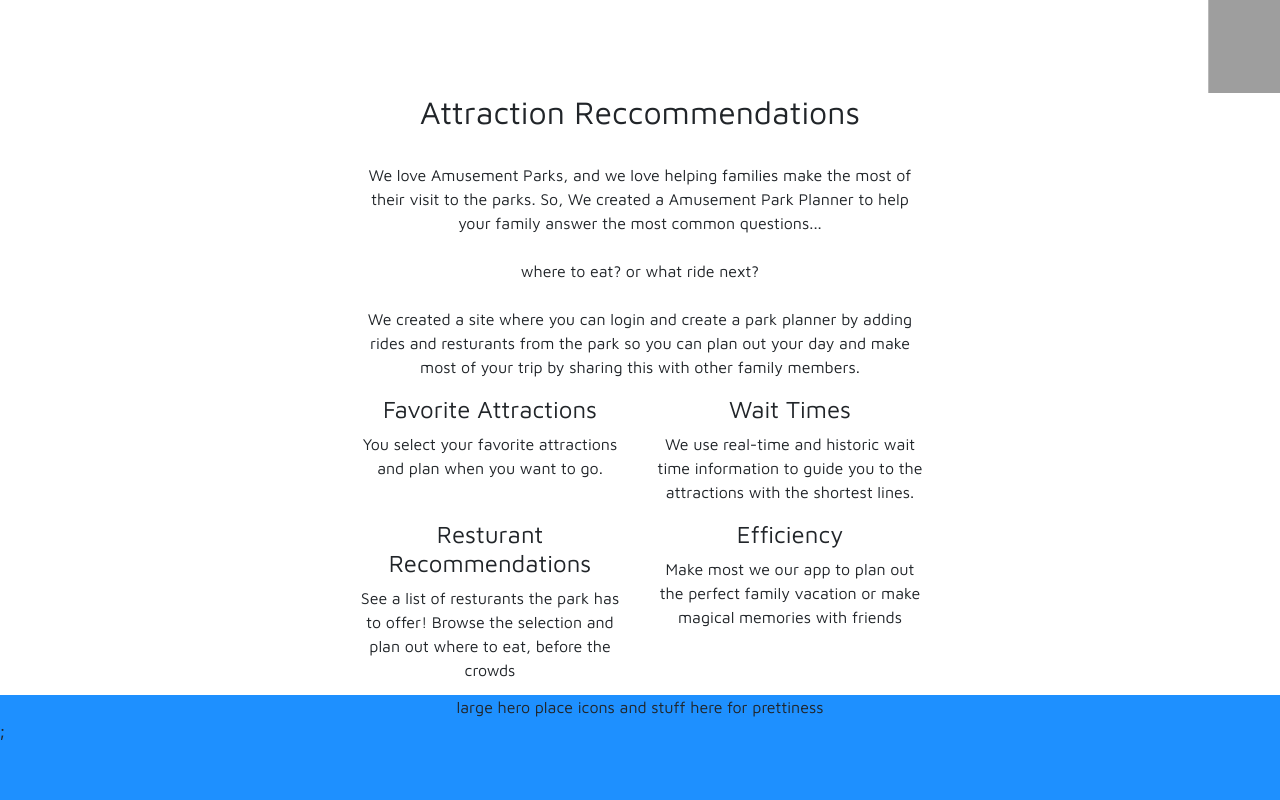
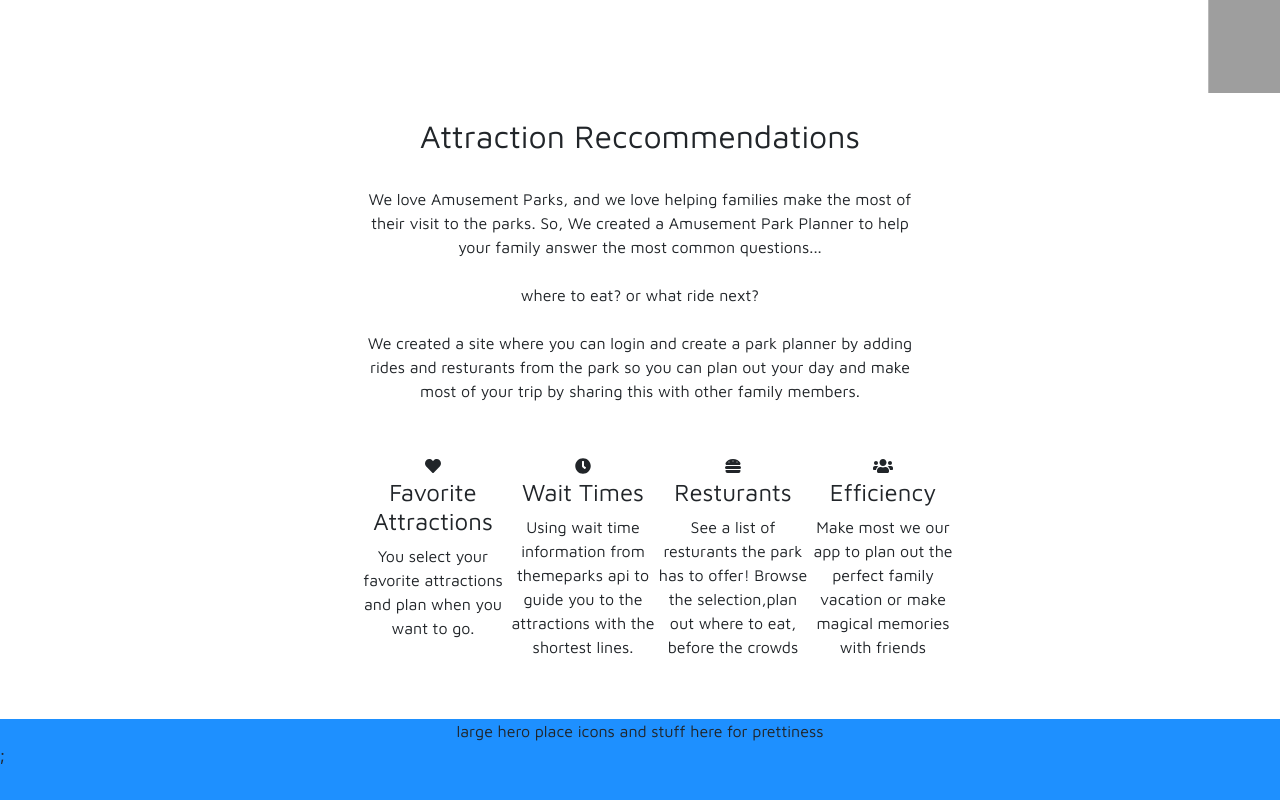
Before and after one commit to Aradford7/react-frontendDisney, a React (Create React App) app: page / in a window 1280 px wide. Shown: the part 942-1742 px from the top of the page. Built offline with nearby package versions, Linux system fonts and the light colour scheme; grey boxes are pictures that could not be loaded.

Commit message:
icons and descript on home

```diff
--- a/package.json
+++ b/package.json
@@ -3,6 +3,9 @@
   "version": "0.1.0",
   "private": true,
   "dependencies": {
+    "@fortawesome/fontawesome-svg-core": "^1.2.18",
+    "@fortawesome/free-solid-svg-icons": "^5.8.2",
+    "@fortawesome/react-fontawesome": "^0.1.4",
     "bootstrap": "^4.3.1",
     "react": "^16.8.6",
     "react-bootstrap": "^1.0.0-beta.8",
--- a/src/App.js
+++ b/src/App.js
@@ -7,14 +7,21 @@ import {Register} from './layout/Register/Register'
 import {Logout} from './layout/Logout'
 import {NoMatch} from './layout/NoMatch'
 import {BrowserRouter as Router, Route, Switch} from 'react-router-dom'
-//import {Switch, Route} from 'react-router-dom'
-
 
 //import * as routes from './constants/routes'
 ////////STYLING STUFF//////////
-
 import './App.css';
-
+import {library} from '@fortawesome/fontawesome-svg-core'
+import {FontAwesomeIcon} from '@fortawesome/react-fontawesome'
+import {faHamburger} from '@fortawesome/free-solid-svg-icons'
+import {faHeart} from '@fortawesome/free-solid-svg-icons'
+import {faClock} from '@fortawesome/free-solid-svg-icons'
+import {faUsers} from '@fortawesome/free-solid-svg-icons'
+library.add(faHamburger)
+library.add(faHeart)
+library.add(faClock)
+library.add(faUsers)
+////////////////////////////////
 class App extends Component {
   state = {
 
--- a/src/layout/Home/Home.css
+++ b/src/layout/Home/Home.css
@@ -11,4 +11,29 @@
 .icocolum{
     text-align: center;
     height: 300px;
+    width: 95%;
 }
+.colheart {
+    height : 200px;
+    width: 200px;
+    padding: 25px;
+    margin: 10px;
+}
+.colclock {
+    height : 200px;
+    width: 200px;
+    padding: 25px;
+    margin: 10px;
+}
+.colhamburger {
+    height : 200px;
+    width: 200px;
+    padding: 25px;
+    margin: 10px;
+}
+.colusers {
+    height : 200px;
+    width: 200px;
+    padding: 25px;
+    margin: 10px;
+}
--- a/src/layout/Home/Home.js
+++ b/src/layout/Home/Home.js
@@ -4,14 +4,17 @@ import Carosel from '../../layout/Carosel/Carosel'
 import Container from 'react-bootstrap/Container'
 import Row from 'react-bootstrap/Row'
 import Col from 'react-bootstrap/Col'
+
+import {FontAwesomeIcon} from '@fortawesome/react-fontawesome'
+
 import './Home.css'
-
 
 export const Home = () =>(
     <div>
         <NavBar/>
         <Carosel/>
         <div class = "container" >
+        <br/>
         <h2>Attraction Reccommendations</h2><br/>
         <p>We love Amusement Parks, and we love helping families make the most of their visit to the parks. So, We created a Amusement Park Planner to help your family answer the most common questions...<br/> <br/> where to eat? or  what ride next?<br/> <br/>
         We created a site where you can login and create a park planner by adding rides and resturants from the park so you can plan out your day and make most of your trip by sharing this with other family members.</p>
@@ -20,21 +23,33 @@ export const Home = () =>(
         <div class = "icocolum">
             <Container>
                 <Row>
-                    <Col xs={6}>
+                    <Col md={3} aria-label="first group">
+                    <div class = "colheart">
+                        <FontAwesomeIcon icon = "heart"/>
                         <h4>Favorite Attractions</h4>
                         <p>You select your favorite attractions and plan when you want to go.</p>
+                    </div>
                     </Col>
-                    <Col sm={true}>
+                    <Col md={3} aria-label="second group">
+                    <div class = "colclock">
+                        <FontAwesomeIcon icon = "clock"/>
                         <h4>Wait Times</h4>
-                        <p>We use real-time and historic wait time information to guide you to the attractions with the shortest lines.</p>
+                        <p>Using wait time information from themeparks api to guide you to the attractions with the shortest lines.</p>
+                    </div>
                     </Col>
-                    <Col sm={true}>
-                        <h4>Resturant Recommendations</h4>
-                        <p>See a list of resturants the park has to offer! Browse the selection and plan out where to eat, before the crowds</p>
+                    <Col md={3}aria-label="third group" >
+                    <div class = "colhamburger">
+                        <FontAwesomeIcon icon = "hamburger"/>
+                        <h4>Resturants</h4>
+                        <p>See a list of resturants the park has to offer! Browse the selection,plan out where to eat, before the crowds</p>
+                    </div>
                     </Col>
-                    <Col sm={true}>
+                    <Col md={3} aria-label="forth group">
+                    <div class = "colusers">
+                        <FontAwesomeIcon icon = "users"/>
                         <h4>Efficiency</h4>
                         <p>Make most we our app to plan out the perfect family vacation or make magical memories with friends</p>
+                    </div>
                     </Col>
                 </Row>
             </Container>
```
Also changed, not shown: 1 other file (tests, documents, lock files or other folders).
